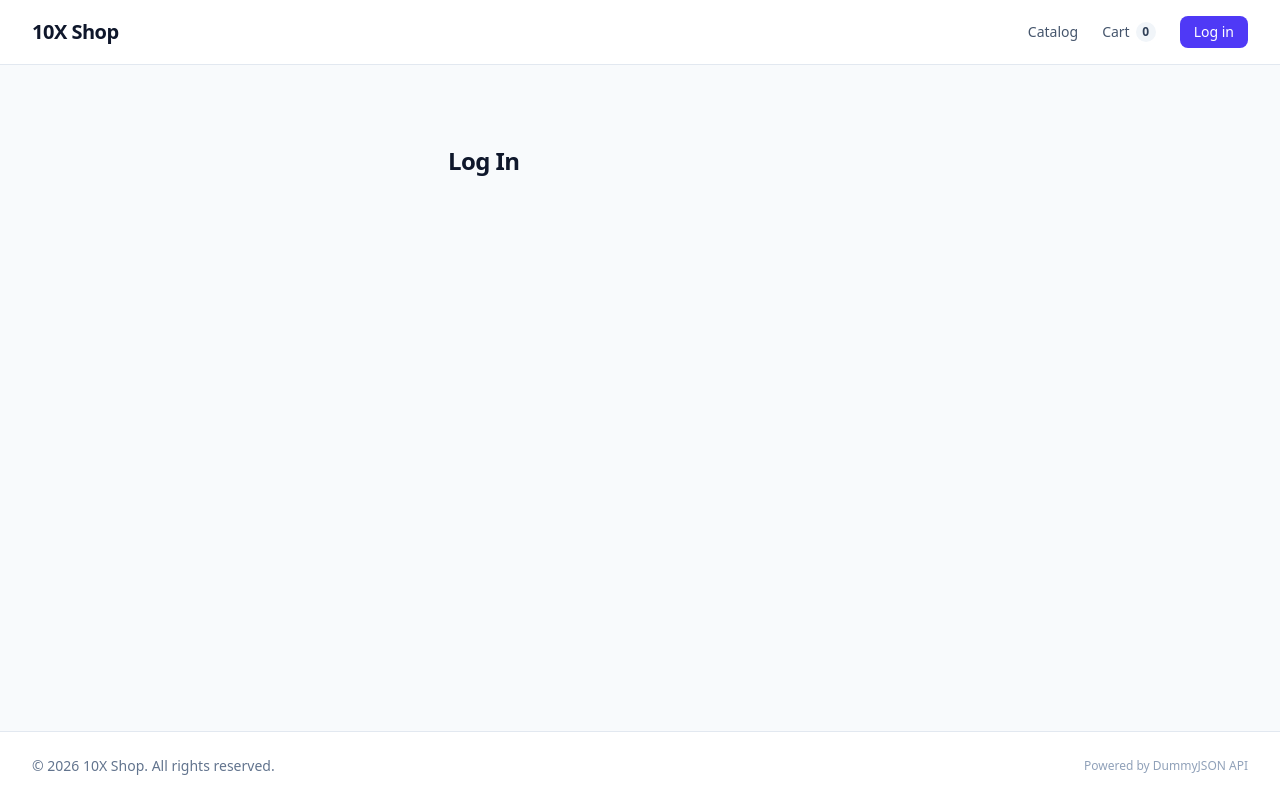
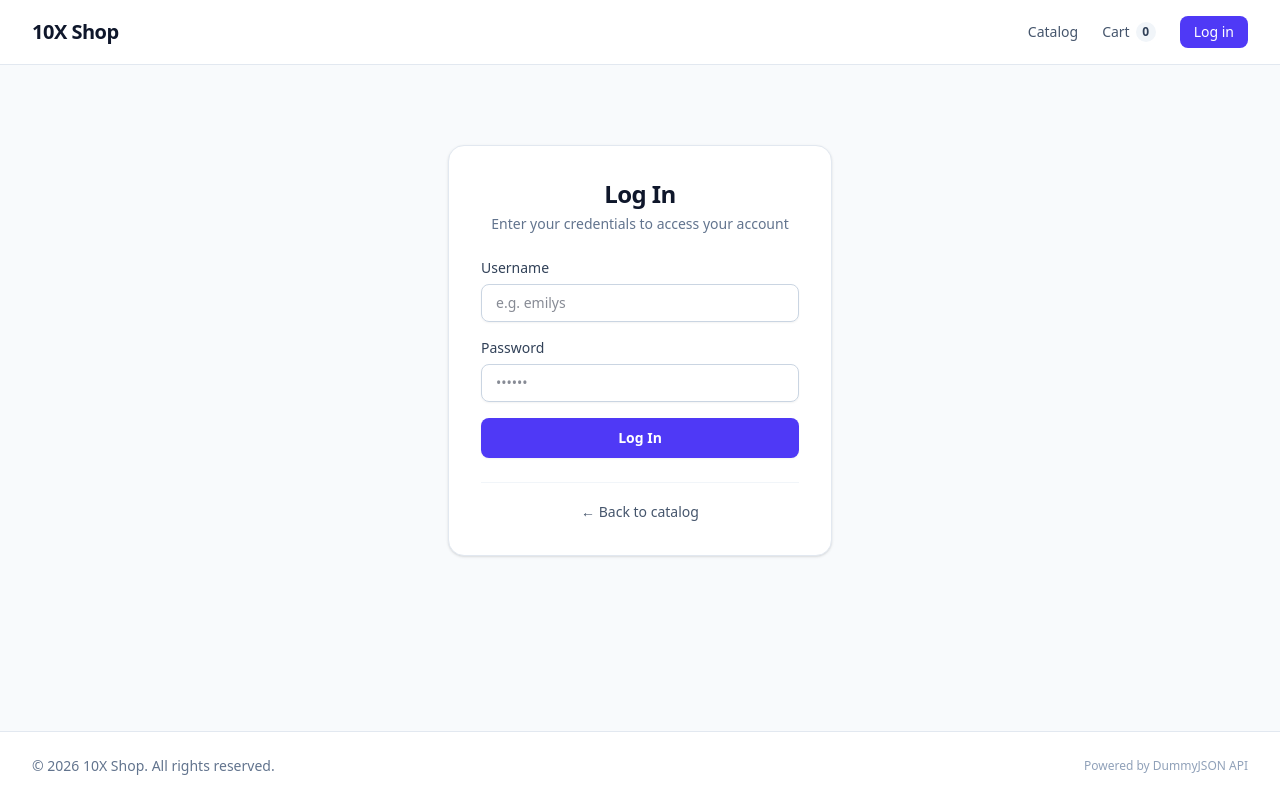
Before and after one commit to AKAGEGE87/10x-shop-akaki-gegechkori, a React (Vite) app: page /login in a window 1280 px wide. Built offline with nearby package versions, Linux system fonts and the light colour scheme.

Commit message:
feat: implement login page with validation

```diff
--- a/src/pages/LoginPage.tsx
+++ b/src/pages/LoginPage.tsx
@@ -1,9 +1,147 @@
+import { useState, type FormEvent } from "react";
+import { Link, useLocation, useNavigate } from "react-router-dom";
+import { useAuth } from "../context/AuthContext";
 import { Container } from "../components/ui/Container";
 
+interface FormErrors {
+  username?: string;
+  password?: string;
+}
+
 export function LoginPage() {
+  const [username, setUsername] = useState("");
+  const [password, setPassword] = useState("");
+  const [errors, setErrors] = useState<FormErrors>({});
+  const [isSubmitting, setIsSubmitting] = useState(false);
+
+  const { login } = useAuth();
+  const navigate = useNavigate();
+  const location = useLocation();
+
+  const validate = (): boolean => {
+    const nextErrors: FormErrors = {};
+
+    if (!username.trim()) {
+      nextErrors.username = "Username is required";
+    }
+
+    if (!password) {
+      nextErrors.password = "Password is required";
+    } else if (password.length < 6) {
+      nextErrors.password = "Password must be at least 6 characters";
+    }
+
+    setErrors(nextErrors);
+    return Object.keys(nextErrors).length === 0;
+  };
+
+  const handleSubmit = (e: FormEvent<HTMLFormElement>) => {
+    e.preventDefault();
+
+    if (!validate()) {
+      return;
+    }
+
+    setIsSubmitting(true);
+    login(username.trim());
+
+    const from =
+      (location.state as { from?: { pathname?: string } } | null)?.from
+        ?.pathname || "/";
+    navigate(from, { replace: true });
+  };
+
   return (
     <Container className="max-w-md py-12">
-      <h1 className="text-2xl font-bold tracking-tight text-slate-900">Log In</h1>
+      <div className="rounded-2xl border border-slate-200 bg-white p-6 shadow-sm sm:p-8">
+        <div className="mb-6 space-y-1 text-center">
+          <h1 className="text-2xl font-bold tracking-tight text-slate-900">
+            Log In
+          </h1>
+          <p className="text-sm text-slate-500">
+            Enter your credentials to access your account
+          </p>
+        </div>
+
+        <form onSubmit={handleSubmit} noValidate className="space-y-4">
+          <div>
+            <label
+              htmlFor="username"
+              className="block text-sm font-medium text-slate-700"
+            >
+              Username
+            </label>
+            <input
+              id="username"
+              type="text"
+              autoComplete="username"
+              value={username}
+              onChange={(e) => {
+                setUsername(e.target.value);
+                if (errors.username) {
+                  setErrors((prev) => ({ ...prev, username: undefined }));
+                }
+              }}
+              className={`mt-1.5 block w-full rounded-lg border px-3.5 py-2 text-sm text-slate-900 shadow-xs transition focus:outline-none focus:ring-2 ${
+                errors.username
+                  ? "border-red-400 focus:border-red-500 focus:ring-red-200"
+                  : "border-slate-300 focus:border-indigo-600 focus:ring-indigo-200"
+              }`}
+              placeholder="e.g. emilys"
+            />
+            {errors.username && (
+              <p className="mt-1 text-xs text-red-600">{errors.username}</p>
+            )}
+          </div>
+
+          <div>
+            <label
+              htmlFor="password"
+              className="block text-sm font-medium text-slate-700"
+            >
+              Password
+            </label>
+            <input
+              id="password"
+              type="password"
+              autoComplete="current-password"
+              value={password}
+              onChange={(e) => {
+                setPassword(e.target.value);
+                if (errors.password) {
+                  setErrors((prev) => ({ ...prev, password: undefined }));
+                }
+              }}
+              className={`mt-1.5 block w-full rounded-lg border px-3.5 py-2 text-sm text-slate-900 shadow-xs transition focus:outline-none focus:ring-2 ${
+                errors.password
+                  ? "border-red-400 focus:border-red-500 focus:ring-red-200"
+                  : "border-slate-300 focus:border-indigo-600 focus:ring-indigo-200"
+              }`}
+              placeholder="••••••"
+            />
+            {errors.password && (
+              <p className="mt-1 text-xs text-red-600">{errors.password}</p>
+            )}
+          </div>
+
+          <button
+            type="submit"
+            disabled={isSubmitting}
+            className="cursor-pointer mt-2 flex w-full items-center justify-center rounded-lg bg-indigo-600 px-4 py-2.5 text-sm font-semibold text-white shadow-xs transition hover:bg-indigo-700 focus:outline-none focus:ring-2 focus:ring-indigo-500 focus:ring-offset-2 disabled:cursor-not-allowed disabled:opacity-60"
+          >
+            Log In
+          </button>
+        </form>
+
+        <div className="mt-6 border-t border-slate-100 pt-4 text-center">
+          <Link
+            to="/"
+            className="inline-flex items-center text-sm font-medium text-slate-600 transition hover:text-slate-900"
+          >
+            &larr; Back to catalog
+          </Link>
+        </div>
+      </div>
     </Container>
   );
 }
```
